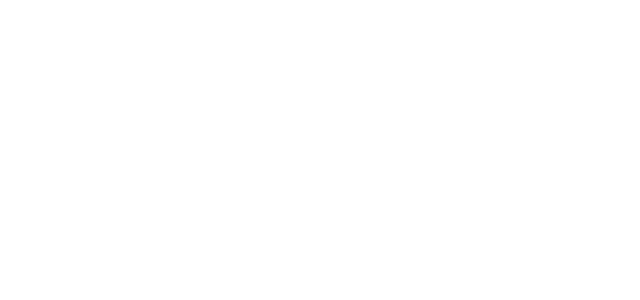
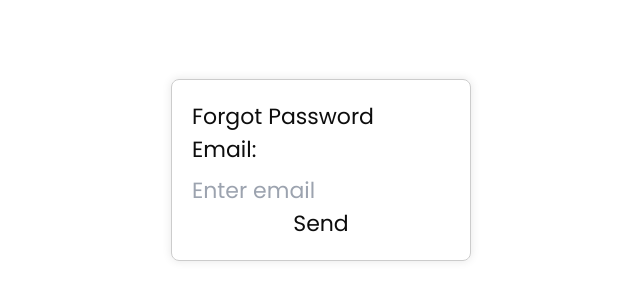
Before and after one commit to WEB-AMPA/Extraescolares-Frontend, a React (Vite) app: page /forgotPassword in a window 1280 px wide. Before the commit this address had no page. Shown: the part 230-530 px from the top of the page, without its empty margins (319-959 px from the left). Built offline with nearby package versions, Linux system fonts and the light colour scheme.

Commit message:
feature(login) upload the first version of the login

```diff
--- a/package.json
+++ b/package.json
@@ -10,6 +10,7 @@
     "preview": "vite preview"
   },
   "dependencies": {
+    "axios": "^1.6.8",
     "react": "^18.2.0",
     "react-dom": "^18.2.0",
     "react-router-dom": "^6.23.0"
--- a/src/App.jsx
+++ b/src/App.jsx
@@ -1,11 +1,17 @@
 import { BrowserRouter, Routes, Route } from "react-router-dom";
 import LandingPage from "./app/pages/landing-page/landingPage";
+import LoginPage from "./app/components/login/login";
+import ContactFrom from "./app/components/login/contactForm.jsx";
+import ForgotPassword from "./app/components/login/forgotPassword.jsx";
 
 function App() {
   return (
     <BrowserRouter>
       <Routes>
         <Route path="/" element={<LandingPage />} />
+        <Route path="/login" element={<LoginPage />} />
+        <Route path="/contactForm" element={<ContactFrom />} />
+        <Route path="/forgotPassword" element={<ForgotPassword />} />
       </Routes>
     </BrowserRouter>
   );
--- /dev/null
+++ b/src/app/components/login/contactForm.jsx
@@ -0,0 +1,64 @@
+import React, { useState } from "react";
+import "./login.css";
+import Axios from "axios";
+
+const ContactForm = () => {
+  const [name, setName] = useState("");
+  const [email, setEmail] = useState("");
+  const [message, setMessage] = useState("");
+  const [sent, setSent] = useState(false);
+
+  const handleSubmit = (e) => {
+    e.preventDefault();
+    Axios.post("http://localhost:8000/api/contact", {
+      name,
+      email,
+      message,
+    })
+      .then((response) => {
+        if (response.data.status === "success") {
+          setSent(true);
+        } else {
+          setSent(false);
+        }
+      })
+      .catch((err) => {
+        console.log(err);
+        setSent(false);
+      });
+  };
+
+  return (
+    <div className="sign-up-container">
+      <form className="sign-up-form" onSubmit={handleSubmit}>
+        <h2>Contact Us</h2>
+        <label htmlFor="name">Name:</label>
+        <input
+          type="text"
+          placeholder="Enter your name"
+          value={name}
+          onChange={(e) => setName(e.target.value)}
+        />
+        <label htmlFor="email">Email:</label>
+        <input
+          type="email"
+          placeholder="Enter your email"
+          value={email}
+          onChange={(e) => setEmail(e.target.value)}
+        />
+        <label htmlFor="message">Message:</label>
+        <textarea
+          placeholder="Enter your message"
+          value={message}
+          onChange={(e) => setMessage(e.target.value)}
+        />
+        <button type="submit">Send Message</button>
+      </form>
+      {sent ? (
+        <div className="success-message">Message sent successfully!</div>
+      ) : null}
+    </div>
+  );
+};
+
+export default ContactForm;
--- /dev/null
+++ b/src/app/components/login/forgotPassword.jsx
@@ -0,0 +1,45 @@
+import React, { useState } from "react";
+import "./login.css";
+import Axios from "axios";
+import { useNavigate } from "react-router-dom";
+
+const forgotPassword = () => {
+  const [email, setEmail] = useState("");
+
+  const navigate = useNavigate();
+
+  const handleSubmit = (e) => {
+    e.preventDefault();
+    Axios.post("http://localhost:3000/auth/forgot-password", {
+      email,
+    })
+      .then((response) => {
+        if (response.data.status) {
+          alert("check your email for reset password link");
+          navigate("/login");
+        }
+      })
+      .catch((err) => {
+        console.log(err);
+      });
+  };
+  return (
+    <div className="sign-up-container">
+      <form className="sign-up-form" onSubmit={handleSubmit}>
+        <h2>Forgot Password</h2>
+
+        <label htmlFor="email">Email:</label>
+        <input
+          type="email"
+          autoComplete="off"
+          placeholder="Enter email"
+          onChange={(e) => setEmail(e.target.value)}
+        />
+
+        <button type="submit">Send</button>
+      </form>
+    </div>
+  );
+};
+
+export default forgotPassword;
--- /dev/null
+++ b/src/app/components/login/login.css
@@ -0,0 +1,38 @@
+.sign-up-container {
+  display: flex;
+  justify-content: center;
+  align-items: center;
+  height: 100vh;
+}
+
+.sign-up-form {
+  width: 300px;
+  padding: 20px;
+  border: 1px solid #ccc;
+  border-radius: 8px;
+  box-shadow: 0 0 10px rgba(0, 0, 0, 0.1);
+}
+label {
+  display: block;
+  margin-bottom: 8px;
+}
+
+input {
+  width: 100%;
+  padding: 8px;
+  margin-bottom: 16px;
+  box-sizing: border-box;
+}
+
+button {
+  width: 100%;
+  padding: 10px;
+  background-color: #3498db;
+  color: #fff;
+  border: none;
+  border-radius: 4px;
+  cursor: pointer;
+}
+button:hover {
+  background-color: #2980b9;
+}
--- /dev/null
+++ b/src/app/components/login/login.jsx
@@ -0,0 +1,57 @@
+import React, { useState } from "react";
+import "./login.css";
+
+import Axios from "axios";
+import { Link, useNavigate } from "react-router-dom";
+
+const Login = () => {
+  const [email, setEmail] = useState("");
+  const [password, setPassword] = useState("");
+
+  const navigate = useNavigate();
+
+  Axios.defaults.withCredentials = true;
+  const handleSubmit = (e) => {
+    e.preventDefault();
+    Axios.post("http://localhost:8000/api/auth/login/", {
+      email,
+      password,
+    })
+      .then((response) => {
+        if (response.data.status) {
+          navigate("/");
+        }
+      })
+      .catch((err) => {
+        console.log(err);
+      });
+  };
+
+  return (
+    <div className="sign-up-container">
+      <form className="sign-up-form" onSubmit={handleSubmit}>
+        <h2>Login</h2>
+
+        <label htmlFor="email">Email or ID:</label>
+        <input
+          type="text"
+          placeholder="Enter email or your ID"
+          onChange={(e) => setEmail(e.target.value)}
+        />
+        <label htmlFor="password">Password:</label>
+        <input
+          type="text"
+          placeholder="Enter password"
+          onChange={(e) => setPassword(e.target.value)}
+        />
+        <button type="submit">Login</button>
+        <Link to="/forgotPassword">Forget password?</Link>
+        <p>
+          Don´t have an Account? <Link to={"/contactForm"}>Click here!</Link>
+        </p>
+      </form>
+    </div>
+  );
+};
+
+export default Login;
```
Also changed, not shown: 1 other file (tests, documents, lock files or other folders).
